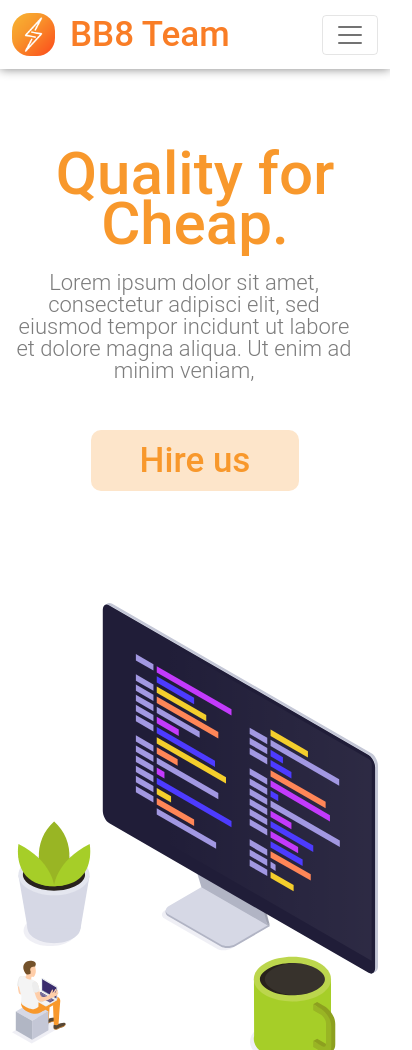
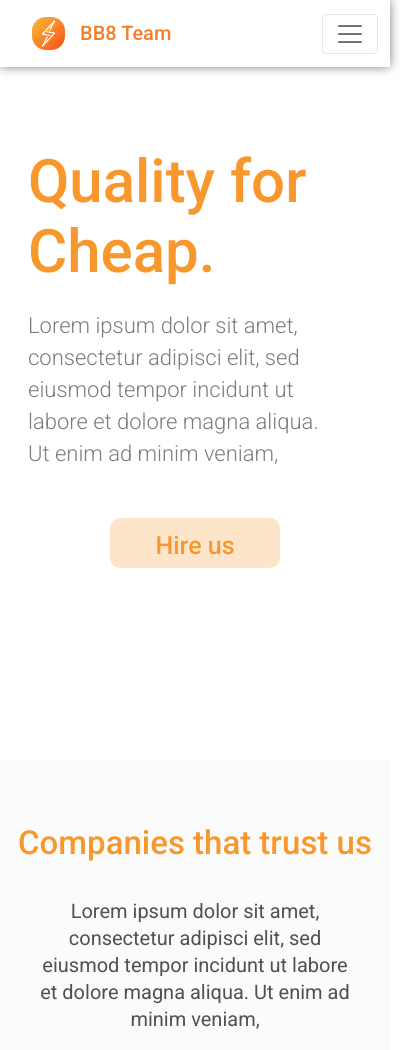
Before and after one commit to wpaq/bb8-team-desafio, a plain HTML site: page index.html in a window 390 px wide. Shown: the top 1050 px of the page, 412 px wide, since content can reach past the window. Drawn offline with Linux system fonts and the light colour scheme.

Commit message:
responsive mobile ajusts

```diff
--- a/assets/css/main.css
+++ b/assets/css/main.css
@@ -1,3 +1,5 @@
+@import url('https://fonts.googleapis.com/css2?family=Roboto:wght@100;300;400;500;700&display=swap');
+
 * {
     box-sizing: border-box;
     margin: 0;
@@ -129,7 +131,7 @@
     font-weight: 500;
     font-size: 60px;
     line-height: 70px;
-    color: #515151;
+    color: #F8982C;
 }
 
 #companies-section #companies-content p {
--- a/assets/css/responsive.css
+++ b/assets/css/responsive.css
@@ -34,17 +34,81 @@
 
 
 @media (max-width: 576px) {
+    /* Header */
+    #header .navbar-brand {
+        font-size: 20px;
+        margin: 0 1em;
+    }
+
+    #header .navbar-brand .img-fluid {
+        width: 33px;
+        height: 33px;
+        border-radius: 14px;
+    }
+    /* // Header */
+
+    /* Main Section */
     #main-section {
-        margin: 5em auto;
+        margin: 5em 1em;
     }
 
     #main-section #main-section-content h1 {
         font-size: 60px;
-        line-height: 50px;
+        line-height: 70px;
+        text-align: left;
     }
 
     #main-section #main-section-content p {
         font-size: 22px;
-        line-height: 22px;
+        line-height: 32px;
+        text-align: left;
+    }
+
+    #main-section #main-section-content .btn {
+        height: 50px;
+        width: 170px;
+        font-size: 25px;
+        align-items: center;
+    }
+
+    #main-section #main-section-ilustration {
+        display: none;
+    }
+
+    #main-section #main-section-vector {
+        display: none;
+    }
+    /* // Main Section */
+
+    #companies-section #companies-content h1 {
+        font-size: 33px;
+    }
+
+    #companies-section #companies-content p {
+        margin: 1em 1em;
+    }
+
+    #product-section #product-title h1   {
+        font-size: 50px;
+        text-align: right;
+        margin: 0 0.5em;
+    }
+
+    #testemunials-section h2 {
+        font-size: 44px;
+        margin: 1em 0.5em;
+    }
+
+    #testemunials-section .group-card {
+        margin: 2em auto;
+
+    }
+
+    #footer #footer-title {
+        text-align: center;
+    }
+
+    #footer #footer-contact {
+        text-align: center;
     }
 }
```
